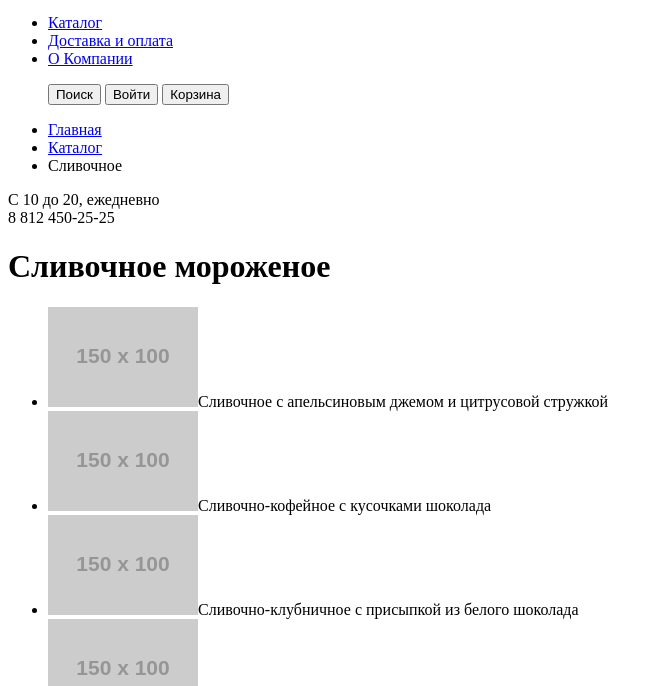
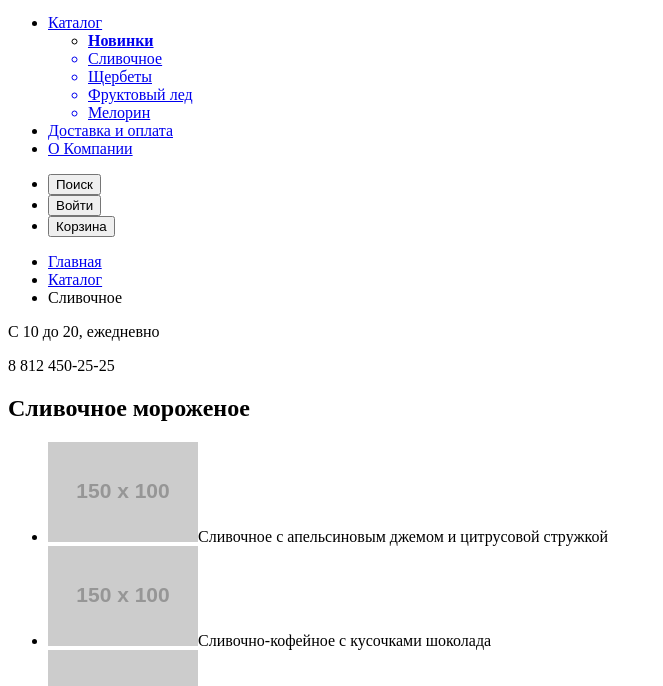
Before and after one commit to ViktorsDolzenko/1323723-gllacy-27, a plain HTML site: page catalog.html in a window 1280 px wide. Shown: the part 114-800 px from the top of the page, without its empty margins (0-663 px from the left). Drawn offline with Linux system fonts and the light colour scheme; placeholder pictures from the web are drawn by us.

Commit message:
Исправление

```diff
--- a/catalog.html
+++ b/catalog.html
@@ -1,5 +1,6 @@
 <!DOCTYPE html>
 <html lang="ru">
+
 <head>
   <meta charset="utf-8" />
   <title>HTML Academy: Глейси</title>
@@ -7,83 +8,155 @@
 
 
 </head>
+
 <body>
 
   <header>
     <nav>
+      <a href="index.html">
         <img src="https://via.placeholder.com/150x100" alt="">
+      </a>
       <ul>
-                    <li><a href="#">Каталог</a></li>
-                    <li><a href="#">Доставка и оплата</a></li>
-                    <li><a href="#">О Компании</a></li>
+        <li>
+          <a href="#">Каталог</a>
+          <ul>
+            <li>
+              <a href="#">
+                <b>Новинки</b>
+              </a>
+            </li>
+            <a href="#">
+              <li>Сливочное</li>
+            </a>
+            <a href="#">
+              <li>Щербеты</li>
+            </a>
+            <a href="#">
+              <li>Фруктовый лед</li>
+            </a>
+            <a href="#">
+              <li>Мелорин</li>
+            </a>
           </ul>
+        </li>
+        <li>
+          <a href="#">Доставка и оплата</a>
+        </li>
+        <li>
+          <a href="#">О Компании</a>
+        </li>
+      </ul>
+    </nav>
     <ul>
+      <li>
         <button type="button">Поиск</button>
+      </li>
+      <li>
         <button type="button">Войти</button>
+      </li>
+      <li>
         <button type="button">Корзина</button>
+      </li>
     </ul>
     <div>
       <ul>
-                                <li><a href="index.html">Главная</a></li>
-                                <li><a href="catalog.html">Каталог</a></li>
-                                <li>Сливочное</li>
+        <li>
+          <a href="index.html">Главная</a>
+        </li>
+        <li>
+          <a href="catalog.html">Каталог</a>
+        </li>
+        <li>
+          <a>Сливочное</a>
+        </li>
       </ul>
     </div>
     <div>
       <p>
-                  С 10 до 20, ежедневно<br>
-                  8 812 450-25-25
+        С 10 до 20, ежедневно
       </p>
+      <p>8 812 450-25-25
+      </p>
+
     </div>
-                </nav>
+
   </header>
   <main>
+    <section>
       <h1>Сливочное мороженое</h1>
-                  <section>
       <ul>
-                         <li><img src="https://via.placeholder.com/150x100" alt="">Сливочное с апельсиновым джемом и цитрусовой стружкой</li>
-                         <li><img src="https://via.placeholder.com/150x100" alt="">Сливочно-кофейное с кусочками шоколада</li>
-                         <li><img src="https://via.placeholder.com/150x100" alt="">Сливочно-клубничное с присыпкой из белого шоколада</li>
-                         <li><img src="https://via.placeholder.com/150x100" alt="">Сливочное крем-брюле с карамельной подливкой</li>
-                         <li><img src="https://via.placeholder.com/150x100" alt="">Сливочное с брусничным джемом</li>
-                         <li><img src="https://via.placeholder.com/150x100" alt="">Сливочно-черничное с цельными ягодами черники</li>
-                         <li><img src="https://via.placeholder.com/150x100" alt="">Сливочно-лимонное с карамельной присыпкой</li>
-                         <li><img src="https://via.placeholder.com/150x100" alt="">Сливочное с шоколадной стружкой</li>
-                         <li><img src="https://via.placeholder.com/150x100" alt="">Сливочно-ванильное с кусочками шоколада</li>
-                         <li><img src="https://via.placeholder.com/150x100" alt="">Сливочноe с ментоловым сиропом</li>
-                         <li><img src="https://via.placeholder.com/150x100" alt="">Сливочное с кусочками черного шоколада</li>
-                         <li><img src="https://via.placeholder.com/150x100" alt="">Сливочное с мятным сиропом</li>
+        <li>
+          <img src="https://via.placeholder.com/150x100" alt="">Сливочное с апельсиновым джемом и цитрусовой стружкой</li>
+        <li>
+          <img src="https://via.placeholder.com/150x100" alt="">Сливочно-кофейное с кусочками шоколада</li>
+        <li>
+          <img src="https://via.placeholder.com/150x100" alt="">Сливочно-клубничное с присыпкой из белого шоколада</li>
+        <li>
+          <img src="https://via.placeholder.com/150x100" alt="">Сливочное крем-брюле с карамельной подливкой</li>
+        <li>
+          <img src="https://via.placeholder.com/150x100" alt="">Сливочное с брусничным джемом</li>
+        <li>
+          <img src="https://via.placeholder.com/150x100" alt="">Сливочно-черничное с цельными ягодами черники</li>
+        <li>
+          <img src="https://via.placeholder.com/150x100" alt="">Сливочно-лимонное с карамельной присыпкой</li>
+        <li>
+          <img src="https://via.placeholder.com/150x100" alt="">Сливочное с шоколадной стружкой</li>
+        <li>
+          <img src="https://via.placeholder.com/150x100" alt="">Сливочно-ванильное с кусочками шоколада</li>
+        <li>
+          <img src="https://via.placeholder.com/150x100" alt="">Сливочноe с ментоловым сиропом</li>
+        <li>
+          <img src="https://via.placeholder.com/150x100" alt="">Сливочное с кусочками черного шоколада</li>
+        <li>
+          <img src="https://via.placeholder.com/150x100" alt="">Сливочное с мятным сиропом</li>
 
       </ul>
 
     </section>
-                  <hr/>
+
 
   </main>
   <footer>
-                    <div>
+
     <ul>
-                      <li><a href="#">Twitter</a></li>
-                      <li><a href="#">Instagram</a></li>
-                      <li><a href="#">Facebook</a></li>
-                      <li><a href="#">VK</a></li>
+      <li>
+        <a href="#">Twitter</a>
+      </li>
+      <li>
+        <a href="#">Instagram</a>
+      </li>
+      <li>
+        <a href="#">Facebook</a>
+      </li>
+      <li>
+        <a href="#">VK</a>
+      </li>
     </ul>
-                  </div>
-                    <div>
+
+
     <ul>
-                          <li><a href="#">Для поставщиков</a></li>
-                          <li><a href="#">О производстве</a></li>
-                          <li><a href="#">Наши документы</a></li>
-                          <li><a href="#">Экологические стандарты</a></li>
+      <li>
+        <a href="#">Для поставщиков</a>
+      </li>
+      <li>
+        <a href="#">О производстве</a>
+      </li>
+      <li>
+        <a href="#">Наши документы</a>
+      </li>
+      <li>
+        <a href="#">Экологические стандарты</a>
+      </li>
     </ul>
-                    </div>
+
     <div>
       <img src="https://via.placeholder.com/150x100" alt="">
     </div>
     <p>
-                        <a href="https://htmlacademy.ru">HTML Academy</a>
+      <a href="#">HTML Academy</a>
     </p>
   </footer>
 
 </body>
+
 </html>
```
Also changed, not shown: index.html (+77 -27 lines). Lines whose indentation alone changed are shown as unchanged.
